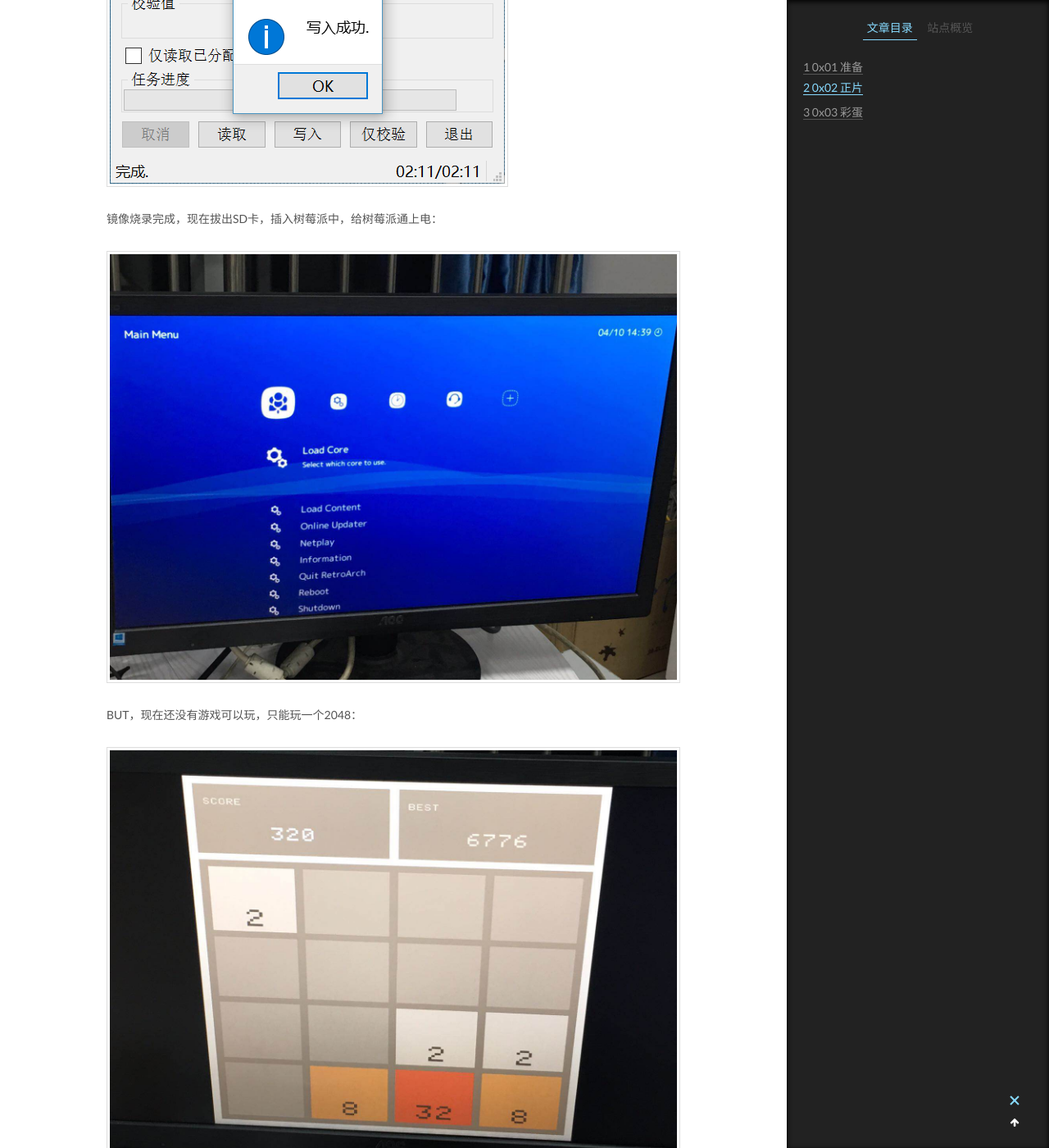
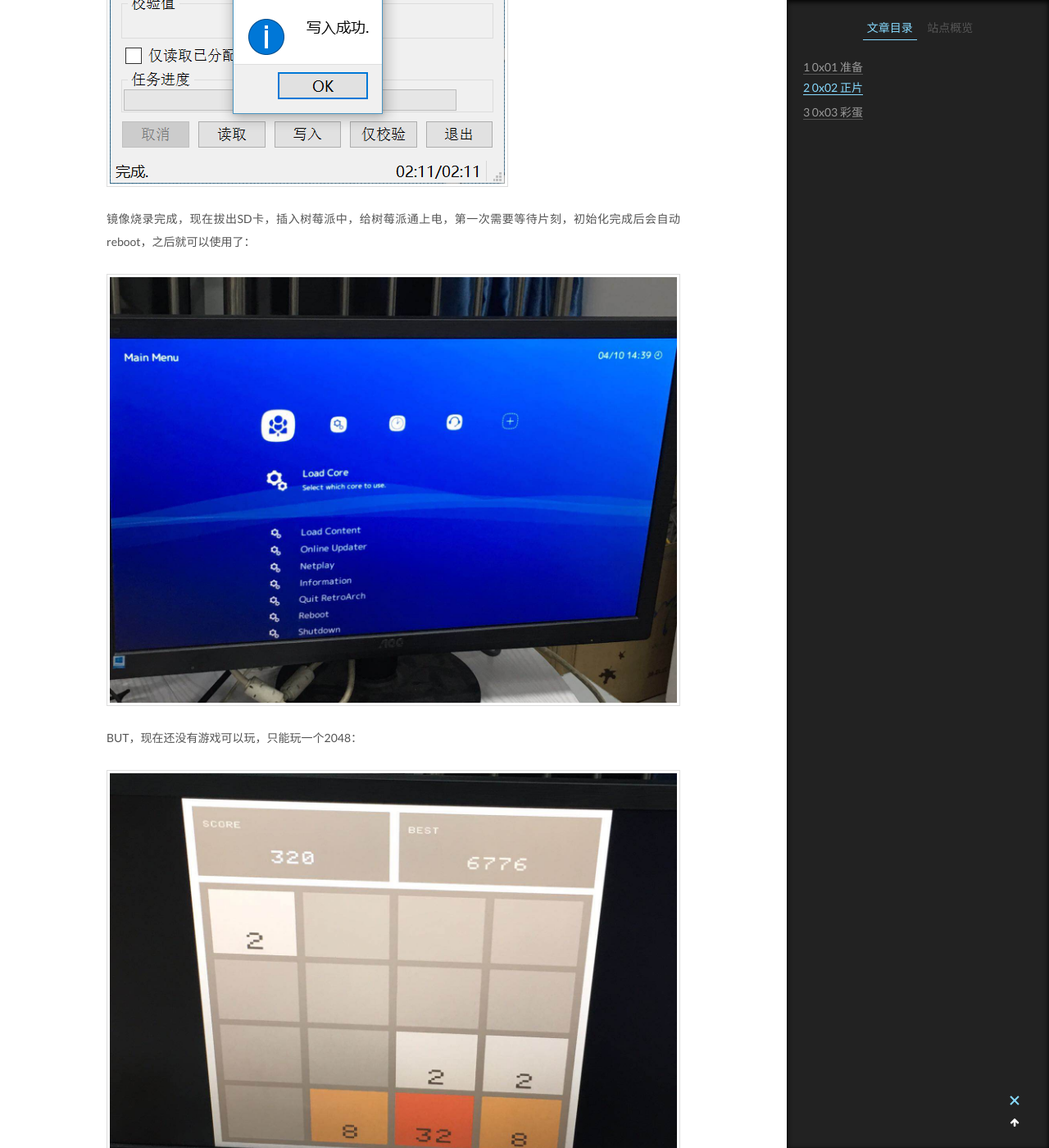
Before and after one commit to c1h3ng/c1h3ng.github.io, a Jekyll site: the page built from _posts/2017-10-4-raspberry-lakka.md, in a window 1280 px wide and 1400 px high, scrolled down 2059 px. Shown: the whole window at 82% size. Built offline with Jekyll 4.4.1, drawn with Linux system fonts in a browser that asks for light colours.

Commit message:
Update 2017-10-4-raspberry-lakka.md

```diff
--- a/_posts/2017-10-4-raspberry-lakka.md
+++ b/_posts/2017-10-4-raspberry-lakka.md
@@ -43,7 +43,7 @@ win32diskImager选择镜像和SD卡：
 
 ![](https://github.com/c1h3ng/c1h3ng.github.io/blob/master/assets/images/success.png?raw=true)
 
-镜像烧录完成，现在拔出SD卡，插入树莓派中，给树莓派通上电：
+镜像烧录完成，现在拔出SD卡，插入树莓派中，给树莓派通上电，第一次需要等待片刻，初始化完成后会自动reboot，之后就可以使用了：
 
 ![](https://github.com/c1h3ng/c1h3ng.github.io/blob/master/assets/images/boot.jpg?raw=true)
 
```
